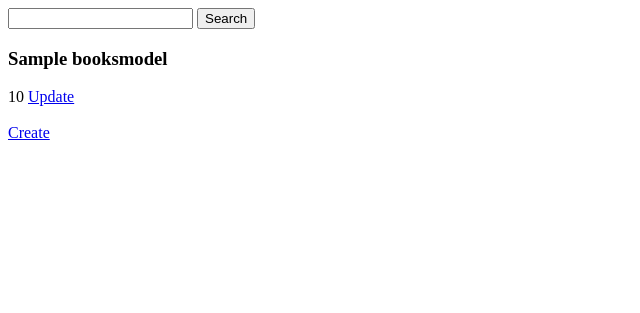
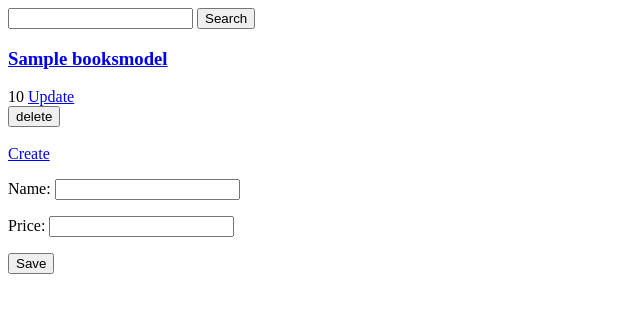
Before and after one commit to kripton0170/book_shop, a Django app: page / in a window 1280 px wide. Shown: the top 313 px of the page, without its empty margins (0-640 px from the left). Run offline with Django 4.2, Linux system fonts and the light colour scheme; tables that the repository leaves empty hold one stand-in row (values such as "Sample post").

Commit message:
finished

```diff
--- a/main/urls.py
+++ b/main/urls.py
@@ -1,8 +1,10 @@
 from django.urls import path
-from .views import HomeView, CreateBookView, UpdateBookView
+from .views import MainView, CreateBookView, UpdateBookView, DetailBookView, DeleteBookView
 
 urlpatterns = [
-    path('', HomeView.as_view(), name="home"),
+    path('', MainView.as_view(), name="home"),
     path('create/', CreateBookView.as_view(), name="create"),
     path('update/<int:pk>/', UpdateBookView.as_view(), name="update"),
+    path('detail/<int:pk>/', DetailBookView.as_view(), name="detail"),
+    path('delete/<int:pk>/', DeleteBookView.as_view(), name="delete"),
 ]
--- a/main/views.py
+++ b/main/views.py
@@ -1,5 +1,5 @@
-from django.shortcuts import render
-from django.views.generic import TemplateView, ListView, CreateView, UpdateView
+from django.shortcuts import render, redirect
+from django.views.generic import TemplateView, ListView, CreateView, UpdateView, DetailView, DeleteView, View
 from .models import BooksModel
 from .forms import CreateBookForm
 from django.urls import reverse
@@ -42,3 +42,39 @@ class UpdateBookView(UpdateView):
 
     def get_success_url(self):
         return reverse('create')
+
+class DetailBookView(DetailView):
+    model = BooksModel
+    template_name = "main/detail.html"
+
+
+
+class DeleteBookView(DeleteView):
+    model = BooksModel
+    template_name = "main/delete.html"
+    # success_url = "/"
+
+    def get_success_url(self):
+        return reverse('home')
+
+class MainView(View):
+
+    def get(self, request, *args, **kwargs):
+        q = request.GET.get('q')
+        if q:
+            qs = BooksModel.objects.all().filter(name__icontains=q)
+        else:
+            qs = BooksModel.objects.all()
+        return render(self.request, 'main/index.html', context={
+            'object_list': qs,
+            'form': CreateBookForm
+        })
+
+    def post(self, request, *args, **kwargs):
+        form = CreateBookForm(data=request.POST)
+        if form.is_valid():
+            form.save()
+
+            return redirect('home')
+        else:
+            return redirect('home')
--- a/templates/main/form.html
+++ b/templates/main/form.html
@@ -2,10 +2,5 @@
 
 {% block content%}
 
-    <form method = "post" enctype = "multipart/form-data">
 
-        {% csrf_token %}
-        {{form.as_p}}
-        <button type = "submit"> Save </button>
-    </form>
 {% endblock%}
--- a/templates/main/index.html
+++ b/templates/main/index.html
@@ -9,12 +9,26 @@
 
     {% for i in object_list%}
     <div>
-        <h3>{{i.name}}</h3>
+        <h3><a href="{% url "detail" i.pk %}">{{i.name}}</a></h3>
         <span>{{i.price}}</span>
         <a href="{% url 'update' i.id %}">Update</a>
+
+        {% comment %} <a href="{% url 'delete' i.id %}">delete</a> {% endcomment %}
+        <form action = "{% url "delete" i.id %}" method="post" onsubmit="return confirm('Do you want delete post?');">
+            {% csrf_token %}
+        <button type="submit">delete</button>
+        </form>
+
     </div>
     {% endfor %}
 
     <br>
     <a href = "{% url 'create' %}">Create</a>
+    <div>
+        <form method = "post" enctype = "multipart/form-data">
+            {% csrf_token %}
+            {{form.as_p}}
+            <button type = "submit"> Save </button>
+        </form>
+    </div>
  {% endblock %}
```
Also changed, not shown: templates/main/delete.html (added, +13 -0 lines), templates/main/detail.html (added, +9 -0 lines).
